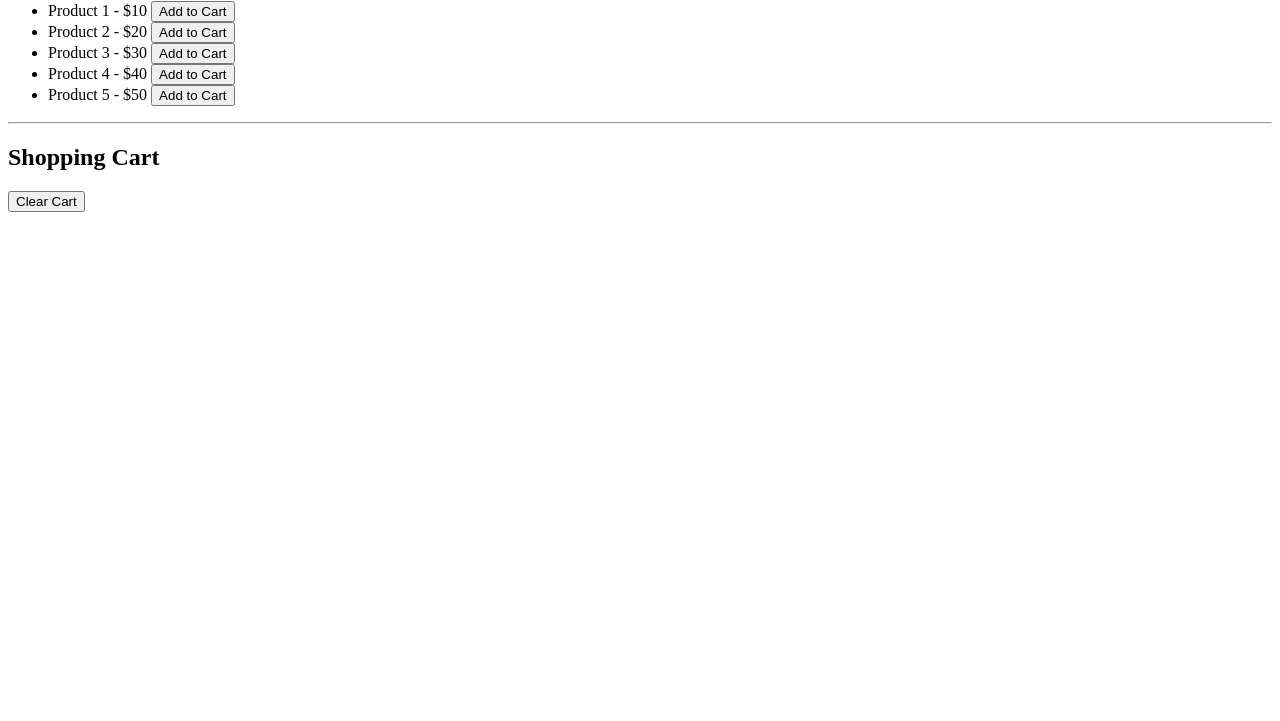
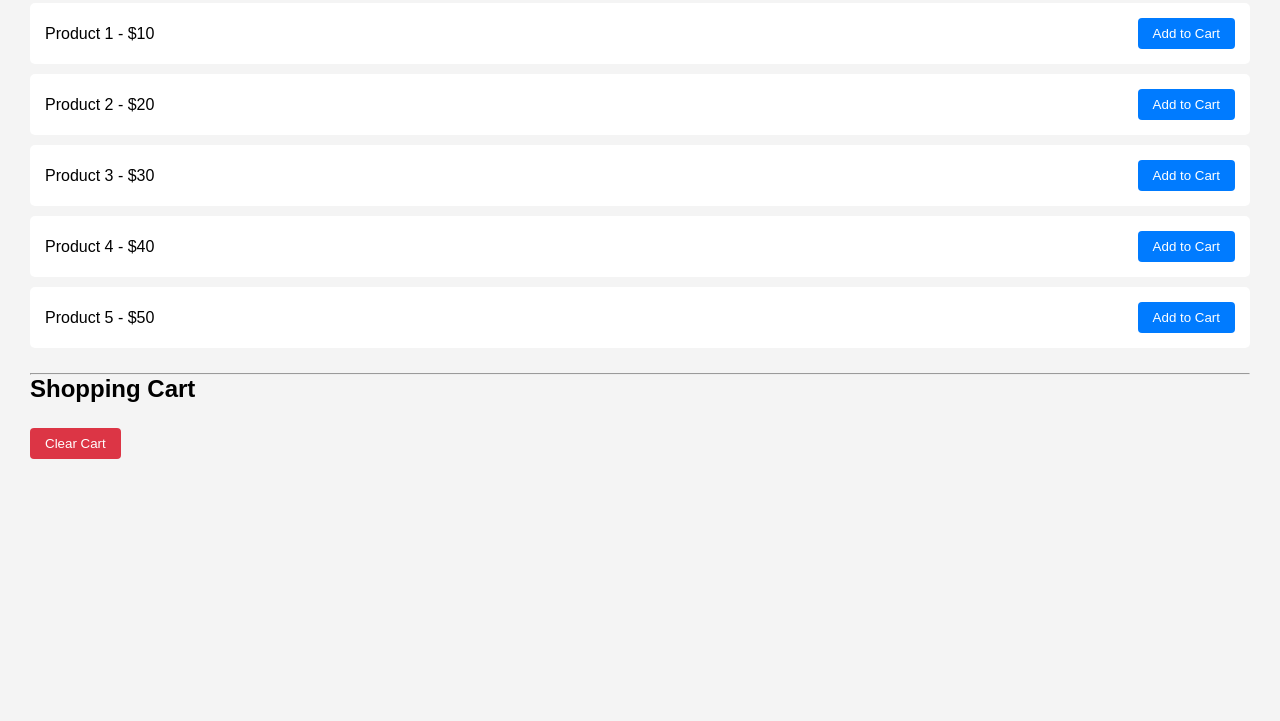
Before and after one commit to acciojob/shopping-cart-sessions-RohitAwase, a website: page main.html in a window 1280 px wide. Shown: the part 79-800 px from the top of the page. Drawn offline with Linux system fonts and the light colour scheme.

Commit message:
created a submission

```diff
--- a/main.html
+++ b/main.html
@@ -1,11 +1,63 @@
 <!DOCTYPE html>
 
 <html>
-  <head>
+
+<head>
     <link rel="stylesheet" href="styles.css" />
-  </head>
+    <style>
 
-  <body>
+* {
+    margin: 0;
+    padding: 0;
+    box-sizing: border-box;
+}
+
+body {
+    font-family: Arial, sans-serif;
+    padding: 30px;
+    background-color: #f4f4f4;
+}
+
+h1, h2 {
+    margin-bottom: 15px;
+}
+
+ul {
+    list-style: none;
+    margin-bottom: 25px;
+}
+
+li {
+    background-color: white;
+    padding: 15px;
+    margin-bottom: 10px;
+    border-radius: 5px;
+    display: flex;
+    justify-content: space-between;
+    align-items: center;
+}
+
+button {
+    padding: 8px 15px;
+    border: none;
+    border-radius: 4px;
+    background-color: #007bff;
+    color: white;
+    cursor: pointer;
+}
+
+button:hover {
+    background-color: #0056b3;
+}
+
+#clear-cart-btn {
+    background-color: #dc3545;
+}
+
+    </style>
+</head>
+
+<body>
     <!-- do not edit this file -->
     <h1>Products</h1>
     <ul id="product-list"></ul>
@@ -13,7 +65,120 @@
     <h2>Shopping Cart</h2>
     <ul id="cart-list"></ul>
     <button id="clear-cart-btn">Clear Cart</button>
+    <script>
 
-    <script type="text/javascript" src="./script.js"></script>
-  </body>
-</html>
+const products = [
+    { id: 1, name: "Product 1", price: 10 },
+    { id: 2, name: "Product 2", price: 20 },
+    { id: 3, name: "Product 3", price: 30 },
+    { id: 4, name: "Product 4", price: 40 },
+    { id: 5, name: "Product 5", price: 50 }
+];
+
+const productList = document.getElementById("product-list");
+const cartList = document.getElementById("cart-list");
+const clearCartBtn = document.getElementById("clear-cart-btn");
+
+// Get cart data from sessionStorage
+let cart = JSON.parse(sessionStorage.getItem("cart")) || [];
+
+// Display products
+function renderProducts() {
+    products.forEach(product => {
+        const li = document.createElement("li");
+
+        const span = document.createElement("span");
+        span.textContent = `${product.name} - $${product.price}`;
+
+        const button = document.createElement("button");
+        button.textContent = "Add to Cart";
+
+        button.addEventListener("click", () => {
+            addToCart(product);
+        });
+
+        li.append(span, button);
+        productList.appendChild(li);
+    });
+}
+
+// Add product to cart
+function addToCart(product) {
+    cart.push(product);
+
+    // Update sessionStorage
+    sessionStorage.setItem("cart", JSON.stringify(cart));
+
+    renderCart();
+}
+
+// Display cart
+function renderCart() {
+    cartList.innerHTML = "";
+
+    cart.forEach(product => {
+        const li = document.createElement("li");
+        li.textContent = `${product.name} - $${product.price}`;
+
+        cartList.appendChild(li);
+    });
+}
+
+// Clear cart
+function clearCart() {
+    cart = [];
+
+    sessionStorage.setItem("cart", JSON.stringify(cart));
+
+    renderCart();
+}
+
+// Event listener
+clearCartBtn.addEventListener("click", clearCart);
+
+// Initial rendering
+renderProducts();
+renderCart();
+
+    </script>
+
+    <!-- <script>
+        const products = [
+            { id: 1, name: "Product 1", price: 10 },
+            { id: 2, name: "Product 2", price: 20 },
+            { id: 3, name: "Product 3", price: 30 },
+            { id: 4, name: "Product 4", price: 40 },
+            { id: 5, name: "Product 5", price: 50 },
+        ];
+
+        // DOM elements
+        const productList = document.getElementById("product-list");
+
+        // Render product list
+        function renderProducts() {
+            products.forEach((product) => {
+                const li = document.createElement("li");
+                li.innerHTML = `${product.name} - $${product.price} <button class="add-to-cart-btn" data-id="${product.id}">Add to Cart</button>`;
+                productList.appendChild(li);
+            });
+        }
+
+        // Render cart list
+        function renderCart() { }
+
+        // Add item to cart
+        function addToCart(productId) { }
+
+        // Remove item from cart
+        function removeFromCart(productId) { }
+
+        // Clear cart
+        function clearCart() { }
+
+        // Initial render
+        renderProducts();
+        renderCart();
+
+    </script> -->
+</body>
+</htm
```
